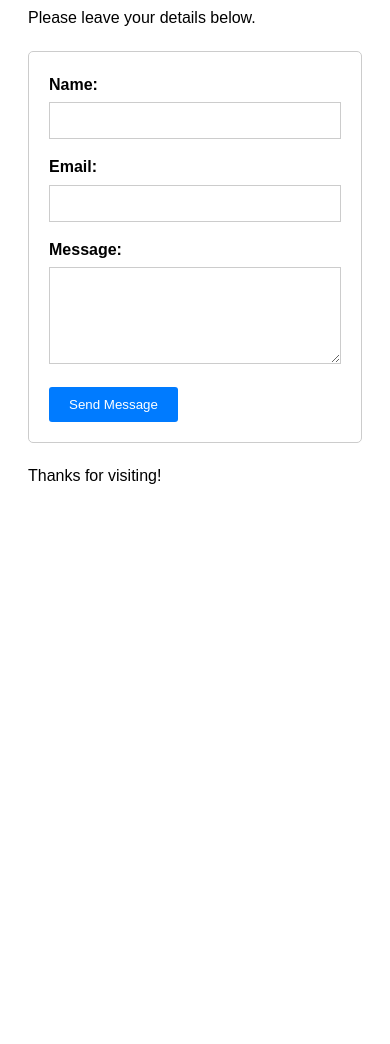
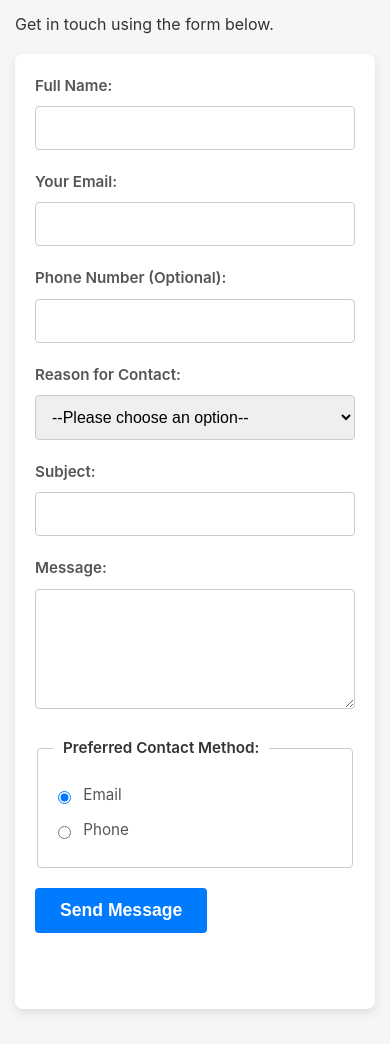
Before and after one commit to drahkaris123/limitedpromo, a plain HTML site: page index.html in a window 390 px wide. Shown: the part 117-1161 px from the top of the page. Before the commit the page ends 844 px from the top, so only its background shows below. Drawn offline with Linux system fonts and the light colour scheme.

Commit message:
Add files via upload

```diff
--- a/index.html
+++ b/index.html
@@ -3,42 +3,100 @@
 <head>
     <meta charset="UTF-8">
     <meta name="viewport" content="width=device-width, initial-scale=1.0">
-    <title>My Awesome Page</title>
-    <style>
-        /* Basic Styling (Optional) */
-        body { font-family: sans-serif; line-height: 1.6; padding: 20px; }
-        form { max-width: 500px; margin: 20px 0; padding: 20px; border: 1px solid #ccc; border-radius: 5px; }
-        label { display: block; margin-bottom: 5px; font-weight: bold; }
-        input[type="text"],
-        input[type="email"],
-        textarea { width: 100%; padding: 10px; margin-bottom: 15px; border: 1px solid #ccc; box-sizing: border-box; }
-        button { padding: 10px 20px; background-color: #007bff; color: white; border: none; border-radius: 3px; cursor: pointer; }
-        button:hover { background-color: #0056b3; }
-    </style>
+    <title>My Professional Website</title>
+    <link rel="stylesheet" href="style.css">
 </head>
 <body>
 
-    <h1>Welcome to My Page!</h1>
-    <p>Please leave your details below.</p>
+    <h1>Welcome!</h1>
+    <p>Get in touch using the form below.</p>
 
-    <form action="https://formspree.io/f/xldbrazl" method="POST">
-        <label for="name">Name:</label>
-        <input type="text" id="name" name="name" required>
+    <form id="contact-form" action="https://formspree.io/f/YOUR_FORM_ID" method="POST">
+        <div class="form-group">
+            <label for="name">Full Name:</label>
+            <input type="text" id="name" name="name" required>
+        </div>
 
-        <label for="email">Email:</label>
-        <input type="email" id="email" name="email" required>
+        <div class="form-group">
+            <label for="email">Your Email:</label>
+            <input type="email" id="email" name="_replyto" required> </div>
 
-        <label for="message">Message:</label>
-        <textarea id="message" name="message" rows="5" required></textarea>
+        <div class="form-group">
+            <label for="phone">Phone Number (Optional):</label>
+            <input type="tel" id="phone" name="phone">
+        </div>
 
-        <input type="text" name="_gotcha" style="display:none">
+        <div class="form-group">
+            <label for="inquiry_type">Reason for Contact:</label>
+            <select id="inquiry_type" name="inquiry_type" required>
+                <option value="">--Please choose an option--</option>
+                <option value="general">General Inquiry</option>
+                <option value="support">Support Request</option>
+                <option value="quote">Request a Quote</option>
+                <option value="feedback">Feedback</option>
+            </select>
+        </div>
 
-        <input type="hidden" name="_replyto" value="email">
+        <div class="form-group">
+            <label for="subject">Subject:</label>
+            <input type="text" id="subject" name="subject">
+        </div>
+
+        <div class="form-group">
+            <label for="message">Message:</label>
+            <textarea id="message" name="message" required></textarea>
+        </div>
+
+         <div class="form-group">
+            <fieldset>
+                <legend>Preferred Contact Method:</legend>
+                <label>
+                    <input type="radio" name="contact_method" value="email" checked> Email
+                </label>
+                <label>
+                    <input type="radio" name="contact_method" value="phone"> Phone
+                </label>
+            </fieldset>
+        </div>
 
         <button type="submit">Send Message</button>
-    </form>
+        <p id="form-status"></p> </form>
 
-    <p>Thanks for visiting!</p>
+    <script>
+        var form = document.getElementById("contact-form");
+        var status = document.getElementById("form-status");
+
+        async function handleSubmit(event) {
+          event.preventDefault();
+          var data = new FormData(event.target);
+          status.innerHTML = 'Sending...'; // Provide feedback
+          status.className = ''; // Reset status class
+          fetch(event.target.action, {
+            method: form.method,
+            body: data,
+            headers: { 'Accept': 'application/json' }
+          }).then(response => {
+            if (response.ok) {
+              status.innerHTML = "Thanks for your submission!";
+              status.className = 'success'; // Add success class
+              form.reset();
+            } else {
+              response.json().then(data => {
+                if (Object.hasOwn(data, 'errors')) {
+                  status.innerHTML = data["errors"].map(error => error["message"]).join(", ")
+                } else {
+                  status.innerHTML = "Oops! There was a problem submitting your form";
+                }
+                status.className = 'error'; // Add error class
+              })
+            }
+          }).catch(error => {
+            status.innerHTML = "Oops! There was a problem submitting your form";
+            status.className = 'error'; // Add error class
+          });
+        }
+        form.addEventListener("submit", handleSubmit)
+    </script>
 
 </body>
 </html>
--- /dev/null
+++ b/style.css
@@ -0,0 +1,162 @@
+/* General Body Styling (Apply your site's overall style) */
+body {
+    font-family: -apple-system, BlinkMacSystemFont, "Segoe UI", Roboto, Helvetica, Arial, sans-serif, "Apple Color Emoji", "Segoe UI Emoji", "Segoe UI Symbol";
+    line-height: 1.6;
+    padding: 20px;
+    max-width: 700px; /* Adjust max-width as needed */
+    margin: 40px auto; /* Center the content */
+    background-color: #f4f7f6;
+    color: #333;
+}
+
+h1, h2 {
+    color: #2c3e50;
+}
+
+/* Form Container Styling */
+#contact-form {
+    background-color: #ffffff;
+    padding: 30px;
+    border-radius: 8px;
+    box-shadow: 0 4px 10px rgba(0, 0, 0, 0.1);
+}
+
+/* Style for form elements containers (optional, good for layout) */
+.form-group {
+    margin-bottom: 20px;
+}
+
+/* Label Styling */
+label, legend {
+    display: block; /* Ensure labels are on their own line */
+    margin-bottom: 8px;
+    font-weight: 600;
+    font-size: 0.95em;
+    color: #555;
+}
+
+/* Input, Select, Textarea Styling */
+input[type="text"],
+input[type="email"],
+input[type="tel"],
+input[type="number"],
+input[type="date"],
+input[type="url"],
+select,
+textarea {
+    width: 100%; /* Full width */
+    padding: 12px;
+    border: 1px solid #ccc;
+    border-radius: 4px;
+    box-sizing: border-box; /* Include padding and border in the element's total width and height */
+    font-size: 1em;
+    transition: border-color 0.3s ease; /* Smooth transition for focus */
+}
+
+/* Specific styling for textarea */
+textarea {
+    min-height: 120px;
+    resize: vertical; /* Allow vertical resizing */
+}
+
+/* Focus State - Improve usability */
+input[type="text"]:focus,
+input[type="email"]:focus,
+input[type="tel"]:focus,
+input[type="number"]:focus,
+input[type="date"]:focus,
+input[type="url"]:focus,
+select:focus,
+textarea:focus {
+    border-color: #007bff; /* Highlight focus with a blue border */
+    outline: none; /* Remove default browser outline */
+    box-shadow: 0 0 0 2px rgba(0, 123, 255, 0.25); /* Optional: Add a subtle glow */
+}
+
+/* Fieldset Styling (for radio/checkbox groups) */
+fieldset {
+    border: 1px solid #ccc;
+    border-radius: 4px;
+    padding: 15px;
+    margin-bottom: 20px;
+}
+
+fieldset legend {
+    padding: 0 10px; /* Add spacing around the legend text */
+    font-weight: 600;
+    color: #333;
+}
+
+/* Radio Button and Checkbox Labels (align them nicely) */
+fieldset label {
+    display: block; /* Stack them */
+    margin-bottom: 10px;
+    font-weight: normal; /* Normal weight for options */
+    cursor: pointer;
+}
+
+input[type="radio"],
+input[type="checkbox"] {
+    margin-right: 8px;
+    vertical-align: middle; /* Align checkbox/radio with text */
+}
+
+
+/* Submit Button Styling */
+button[type="submit"] {
+    background-color: #007bff;
+    color: white;
+    padding: 12px 25px;
+    border: none;
+    border-radius: 4px;
+    cursor: pointer;
+    font-size: 1.1em;
+    font-weight: 600;
+    transition: background-color 0.3s ease, transform 0.1s ease;
+    display: inline-block; /* Or block/flex depending on desired layout */
+}
+
+button[type="submit"]:hover {
+    background-color: #0056b3;
+    transform: translateY(-1px); /* Slight lift effect on hover */
+}
+
+button[type="submit"]:active {
+    transform: translateY(0); /* Press down effect */
+}
+
+/* Status Message Styling */
+#form-status {
+    margin-top: 20px;
+    font-weight: bold;
+    padding: 10px;
+    border-radius: 4px;
+}
+
+/* Example status styling (can be adjusted by JS) */
+#form-status.success {
+    color: #155724;
+    background-color: #d4edda;
+    border: 1px solid #c3e6cb;
+}
+
+#form-status.error {
+    color: #721c24;
+    background-color: #f8d7da;
+    border: 1px solid #f5c6cb;
+}
+
+/* --- Responsive Design --- */
+/* Example: Stack elements nicely on smaller screens */
+@media (max-width: 600px) {
+    body {
+        padding: 15px;
+        margin: 20px auto;
+    }
+
+    #contact-form {
+        padding: 20px;
+    }
+
+    /* You might adjust other elements like font sizes if needed */
+}
```
